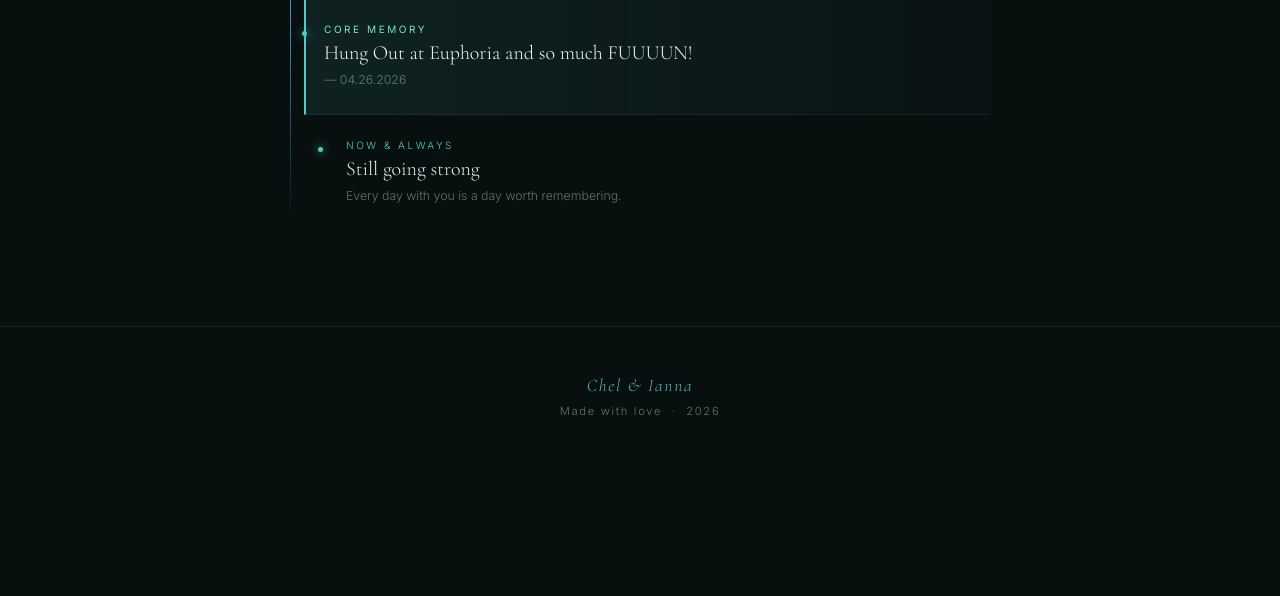
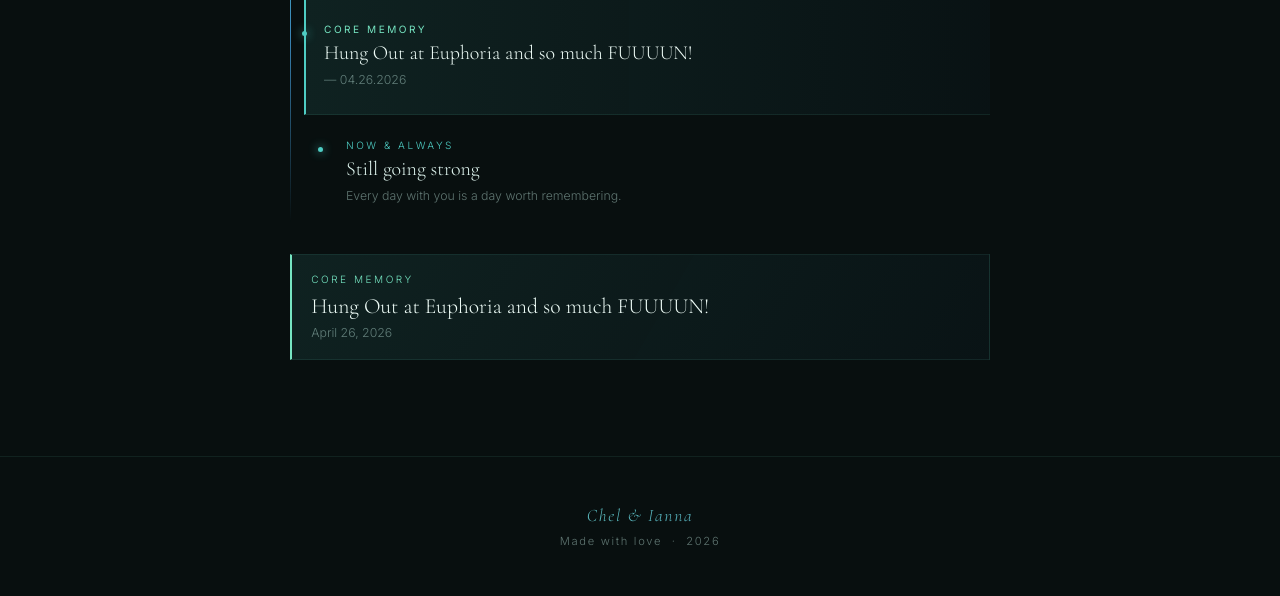
Before and after one commit to Wysi-Chel/gallery, a Flask app: page / in a window 1280 px wide. Shown: the part 3197-3793 px from the top of the page. Before the commit the page ends 3612 px from the top, so only its background shows below. Run offline with Flask 3, Linux system fonts and the light colour scheme; data that the repository does not hold is empty; some libraries are stand-ins or nearby versions.

Commit message:
core memory

```diff
--- a/templates/index.html
+++ b/templates/index.html
@@ -337,6 +337,31 @@
     .timeline-date { font-size: 0.63rem; letter-spacing: 0.25em; color: var(--accent); text-transform: uppercase; margin-bottom: 0.4rem; }
     .timeline-event { font-family: 'Cormorant Garamond', serif; font-size: 1.25rem; font-weight: 300; color: var(--text-primary); }
     .timeline-note { margin-top: 0.3rem; font-size: 0.77rem; color: var(--text-muted); line-height: 1.6; }
+    .core-memory-card {
+      margin-top: 1.5rem;
+      padding: 1.15rem 1.2rem;
+      border: 1px solid var(--border);
+      border-left: 2px solid var(--accent-3);
+      background: linear-gradient(120deg, rgba(78,205,196,0.10), rgba(58,134,184,0.04));
+    }
+    .core-memory-card .label {
+      font-size: 0.63rem;
+      letter-spacing: 0.25em;
+      text-transform: uppercase;
+      color: var(--accent-3);
+      margin-bottom: 0.5rem;
+    }
+    .core-memory-card .event {
+      font-family: 'Cormorant Garamond', serif;
+      font-size: 1.35rem;
+      font-weight: 300;
+      color: #eefcf7;
+    }
+    .core-memory-card .date {
+      margin-top: 0.4rem;
+      font-size: 0.77rem;
+      color: var(--text-muted);
+    }
 
     /* FOOTER */
     footer { padding: 3rem; text-align: center; border-top: 1px solid var(--border); color: var(--text-muted); font-size: 0.7rem; letter-spacing: 0.15em; }
@@ -611,6 +636,11 @@
         <p class="timeline-event">Still going strong</p>
         <p class="timeline-note">Every day with you is a day worth remembering.</p>
       </div>
+    </div>
+    <div class="core-memory-card">
+      <p class="label">Core Memory</p>
+      <p class="event">Hung Out at Euphoria and so much FUUUUN!</p>
+      <p class="date">April 26, 2026</p>
     </div>
   </div>
 </section>
```
